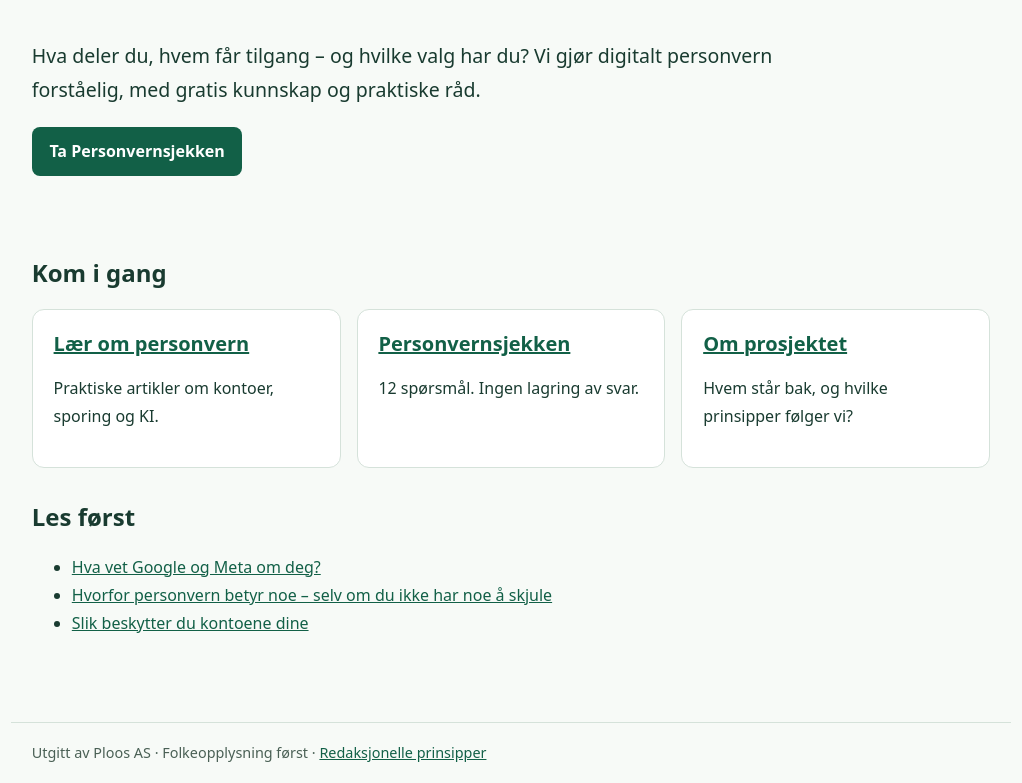
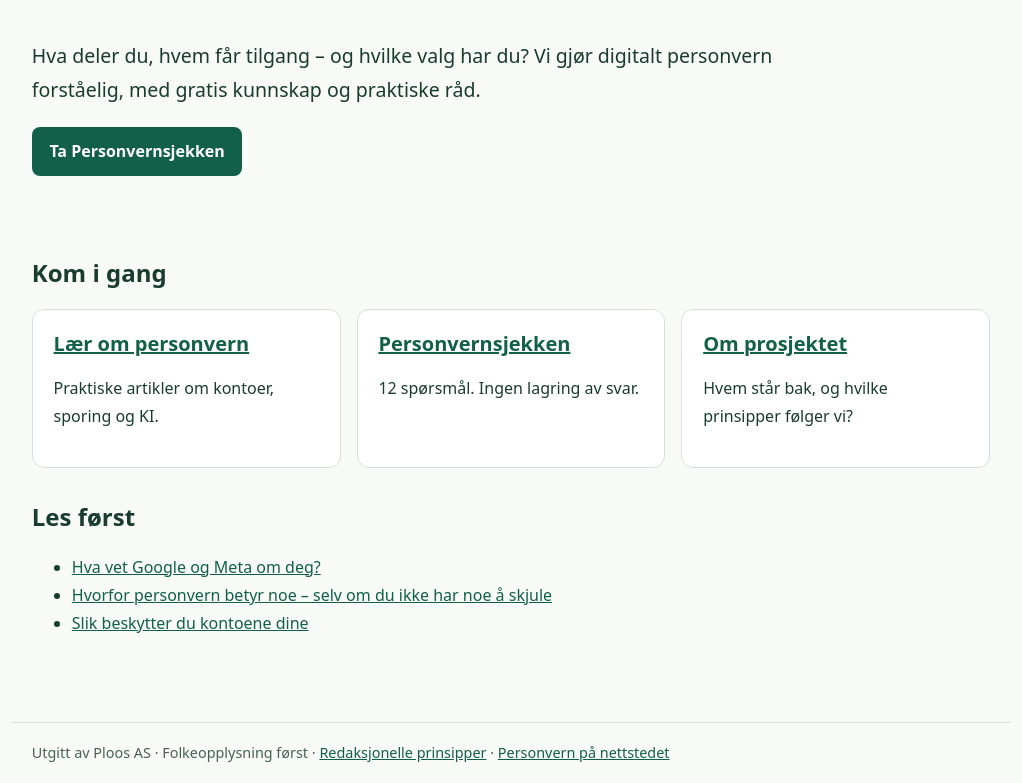
Before and after one commit to Ploos-AS/tenkdegom, an Astro site: page / in a window 1280 px wide. Shown: the part 258-1041 px from the top of the page, without its empty margins (129-1151 px from the left). Built offline with nearby package versions, Linux system fonts and the light colour scheme; Astro itself is replaced by a stand-in of ours.

Commit message:
feat: link privacy notice in site footer

```diff
--- a/src/layouts/SiteLayout.astro
+++ b/src/layouts/SiteLayout.astro
@@ -15,5 +15,5 @@ const { title, description = 'Praktiske og uavhengige råd om digitalt personver
 <body><a class="skip" href="#innhold">Hopp til innhold</a>
 <header><a class="brand" href="/">Tenk deg om.</a><nav aria-label="Hovedmeny"><a href="/laer/">Lær</a><a href="/personvernsjekken/">Personvernsjekken</a><a href="/om/">Om oss</a></nav></header>
 <main id="innhold"><slot /></main>
-<footer>Utgitt av Ploos AS · Folkeopplysning først · <a href="/om/">Redaksjonelle prinsipper</a></footer>
+<footer>Utgitt av Ploos AS · Folkeopplysning først · <a href="/om/">Redaksjonelle prinsipper</a> · <a href="/personvern/">Personvern på nettstedet</a></footer>
 </body></html>
```
